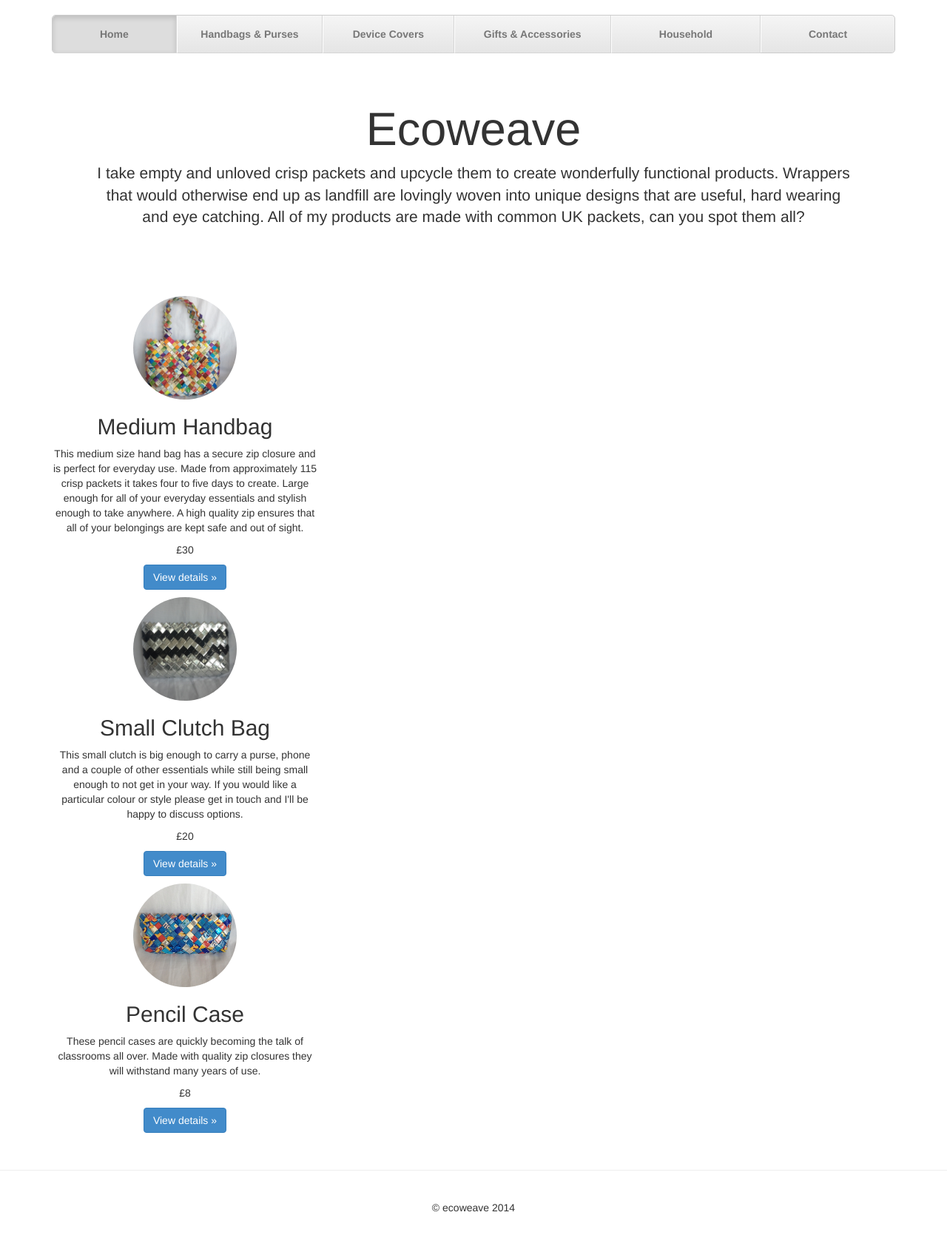
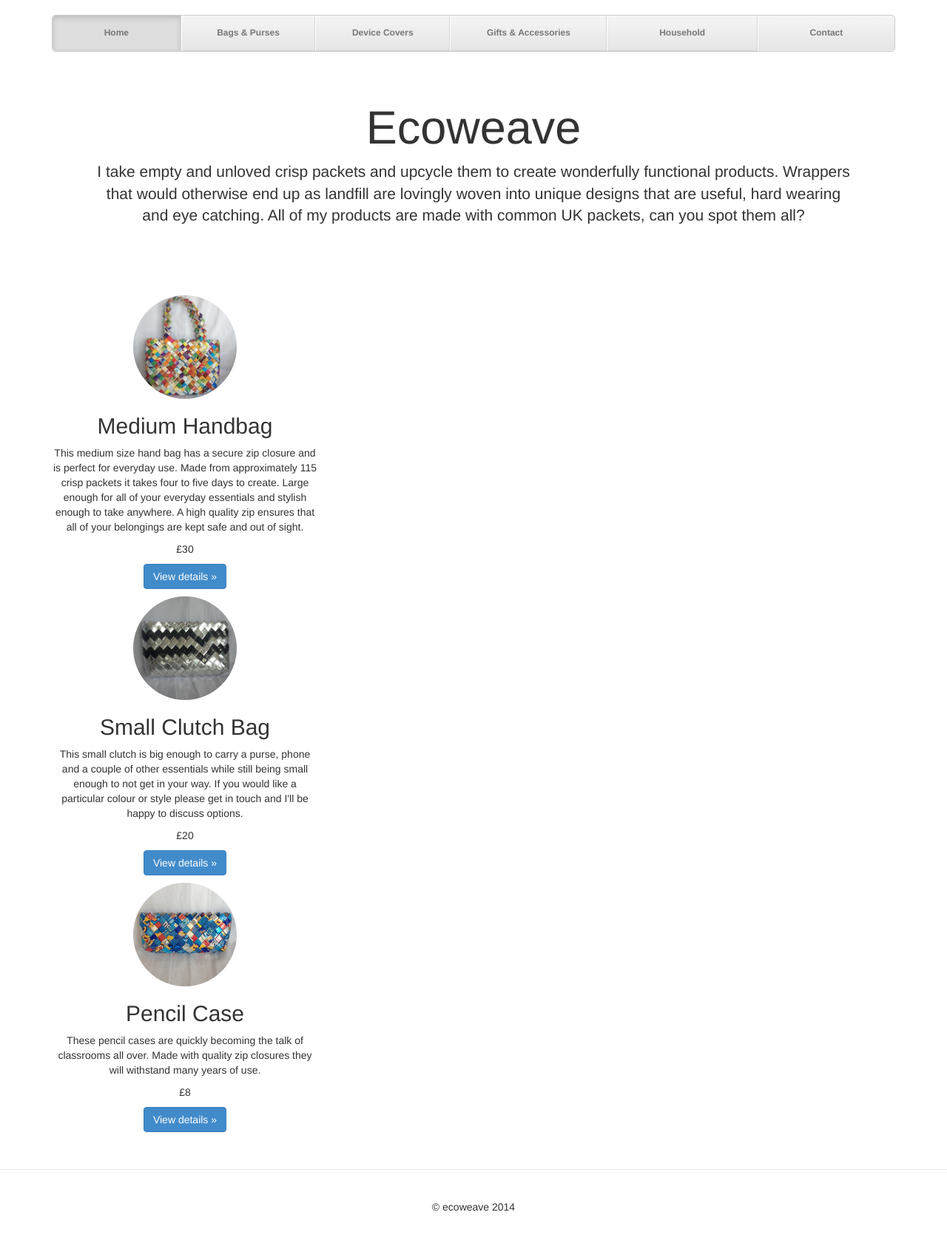
Before and after one commit to ecoweave/ecoweave.github.io, a Jekyll site: the page built from index.html, in a window 1280 px wide. Shown: the whole page at 74% size. Built offline with Jekyll 4.4.1, drawn with Linux system fonts in a browser that asks for light colours; Markdown is read by kramdown in place of the engine named in the settings.

Commit message:
Shorten main menu text to limit wrapping on small screens

```diff
--- a/_includes/menu.html
+++ b/_includes/menu.html
@@ -15,7 +15,7 @@
     {% else %}
     <li>
     {% endif %}
-        <a href="/handbags-and-purses/">Handbags &amp; Purses</a>
+        <a href="/handbags-and-purses/">Bags &amp; Purses</a>
     </li>
 
     {% if page.menu == "devices" %}
--- a/css/main.css
+++ b/css/main.css
@@ -25,6 +25,7 @@ body {
   background-color: #eee;
   border: 1px solid #ccc;
   border-radius: 5px;
+  font-size: 12px;
 }
 .nav-justified > li > a {
   padding-top: 15px;
```
